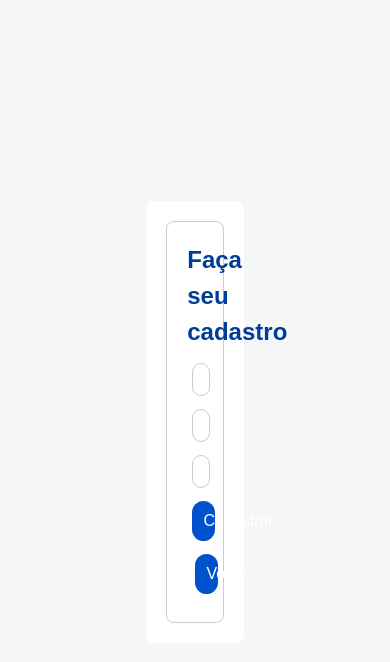
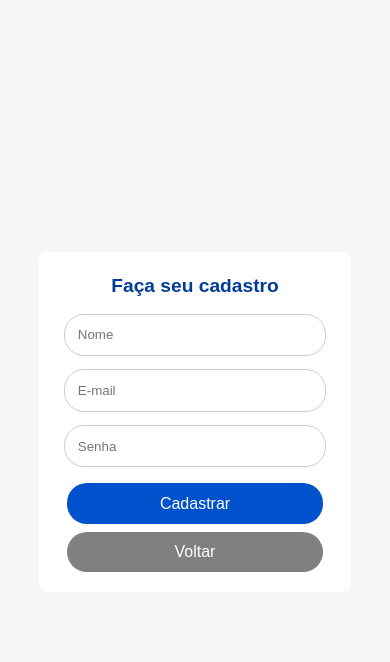
Before and after one commit to germanavaz/gerenciador-tarefas, a React (Vite) app: page / in a window 390 px wide. Both pictures are taken after typing "name@example.com", "Sample123" into the empty fields and a click on the button "Cadastre-se". Shown: the top 662 px of the page. Built offline with nearby package versions, Linux system fonts and the light colour scheme; no server answers.

Commit message:
:sparkles: style: página de login e cadastro

```diff
--- a/src/components/Login.jsx
+++ b/src/components/Login.jsx
@@ -62,12 +62,13 @@ export default function Login() {
             onChange={(e) => setPassword(e.target.value)}
           />
           <button onClick={handleSignIn} disabled={loading}>Entrar</button>
+          {/* <button onClick={handleGoogleLogin}>Entrar com Google</button> */}
+
           <p>Ainda não tem conta? <button className="btn-cadastre-se" onClick={() => setShowSignUp(true)} disabled={loading}>Cadastre-se</button></p>
-          {/* <button onClick={handleGoogleLogin}>Entrar com Google</button> */}
           </form>
         </>
       ) : (
-        <div className="signup-modal" style={{ border: '1px solid #ccc', padding: 20, borderRadius: 8, background: '#fff', maxWidth: 350, margin: '0 auto' }}>
+        <div className="signup-modal">
           <h2>Faça seu cadastro</h2>
           <form>
             <input
@@ -89,7 +90,7 @@ export default function Login() {
             onChange={(e) => setSignUpPassword(e.target.value)}
           />
           <button onClick={handleSignUp} disabled={loading}>Cadastrar</button>
-          <button onClick={() => setShowSignUp(false)} style={{ marginLeft: 8 }}>Voltar</button>
+          <button className='btn-voltar' onClick={() => setShowSignUp(false)}>Voltar</button>
           </form>
         </div>
       )}
--- a/src/styles/main.scss
+++ b/src/styles/main.scss
@@ -40,7 +40,7 @@ input {
 }
 
 button {
-  margin: 5px;
+  margin: 0 3px;
   padding: 8px 12px;
   cursor: pointer;
   border-radius: 20px;
@@ -79,8 +79,6 @@ button {
 // PÁGINA DE LOGIN E CADASTRO
 
 
-
-
 .login, .dashboard {
   background: white;
   padding: 20px;
@@ -103,7 +101,7 @@ form {
 
   input {
         margin-bottom: .5rem;
-        padding: .5rem;
+        padding: .8rem;
         border: 1px solid #ccc;
         border-radius: 20px;
         background-color: transparent;
@@ -120,7 +118,7 @@ form {
         cursor: pointer;
         font-size: 1rem;
         transition: background-color .3s ease;
-        margin-bottom: .5rem;
+        margin: .5rem;
 
         &:hover {
             background-color: #003d99;
@@ -141,3 +139,31 @@ form {
     background-color: transparent;
   }
 }
+
+.btn-voltar {
+  background-color: gray;
+  margin: 0 .5rem;
+
+  &:hover {
+    background-color: darkgray;
+  }
+}
+
+@media (max-width: 768px) {
+
+  h2 {
+    font-size: 1.2rem;
+  }
+
+  p {
+    font-size: 0.9rem;
+  }
+
+  .login {
+    width: 80vw;
+  }
+
+  .lists-container {
+    flex-direction: column;
+  }
+}
```
